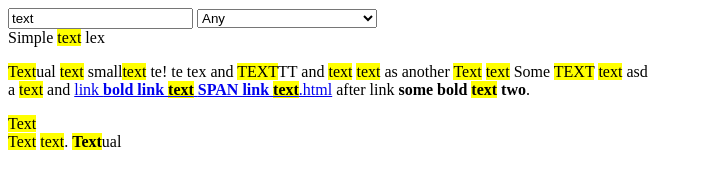
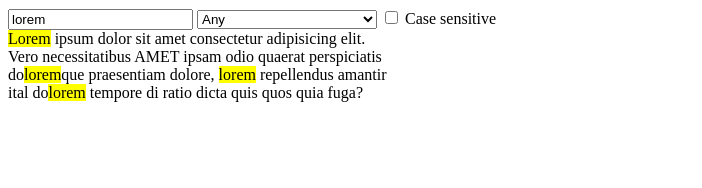
Before and after one commit to rokobuljan/hilite, a website with bundled scripts: page example.html in a window 1280 px wide. Shown: the whole page, without its empty margins (0-702 px from the left). Built offline with nearby package versions, Linux system fonts and the light colour scheme.

Commit message:
add: sensitive setter, keyboard tabbing; edit: readme, example

```diff
--- a/example.html
+++ b/example.html
@@ -9,7 +9,8 @@
 </head>
 
 <body>
-    <input value="text" type="search" id="search" placeholder="search"  autocomplete="off" />
+    <input value="lorem" type="search" id="search" placeholder="search"  autocomplete="off" />
+
     <select id="criteria">
         <option disabled>Select word match criteria: </option>
         <option value="any" selected>Any</option>
@@ -17,23 +18,13 @@
         <option value="end">Ends with</option>
         <option value="full">Full match</option>
     </select>
-
+    <label><input type="checkbox" id="sensitive"> Case sensitive</label>
 
     <div id="area">
-        Simple text lex
-        <p data-text="some text">
-            Textual text smalltext te! te tex and TEXTTT and text text as another Text text
-
-            Some TEXT text asd<br />
-            a text and
-            <a href="text.html">link <b>bold link text <span>SPAN link text</span></b>.html</a>
-            after link <b>some bold text two</b>.
-        </p>
-        <div>
-            Text
-            <br>
-            Text text. <b>Text</b>ual
-        </div>
+        Lorem ipsum dolor sit amet consectetur adipisicing elit.<br>
+        Vero necessitatibus AMET ipsam odio quaerat perspiciatis<br>
+        doloremque praesentiam dolore, lorem repellendus amantir<br>
+        ital dolorem tempore di ratio dicta quis quos quia fuga?<br>
     </div>
 
     <script type="module" src="./example.js"></script>
--- a/example.js
+++ b/example.js
@@ -4,12 +4,14 @@ const HL = new Hilite("#area");
 
 const EL_search = document.querySelector("#search");
 const EL_criteria = document.querySelector("#criteria");
+const EL_sensitive = document.querySelector("#sensitive");
 
 // Do on search "input"
 EL_search.addEventListener("input", () => HL.value = EL_search.value);
-
 // Change word-match criteria
 EL_criteria.addEventListener("input", () => HL.criteria = EL_criteria.value);
+// Change case
+EL_sensitive.addEventListener("input", () => HL.sensitive = EL_sensitive.checked);
 
-// Do on app init
-HL.value = "text";
+// Highlight!
+HL.value = EL_search.value;
--- a/src/index.js
+++ b/src/index.js
@@ -34,7 +34,11 @@ class Hilite {
         while ((match = this._reg.exec(node.nodeValue)) !== null) matches.push(match);
         matches.reverse().forEach(mtc => {
             const TN_after = node.splitText(mtc.index);
-            const EL_mark = ELNew(this.tag, { textContent: mtc[0], className: this.className });
+            const EL_mark = ELNew(this.tag, {
+                textContent: mtc[0],
+                className: this.className,
+                tabIndex: 0
+            });
             TN_after.nodeValue = TN_after.nodeValue.substring(mtc[0].length);
             node.parentNode.insertBefore(EL_mark, TN_after);
         });
@@ -55,7 +59,8 @@ class Hilite {
         if (!this._value) return;
 
         const val_escaped = regEscape(this._value);
-        const val_criteria = this._criteria === "any" ? val_escaped : {
+        const val_criteria = {
+            any: val_escaped,
             start: `(?<=^| )${val_escaped}`,
             end: `${val_escaped}(?=$| )`,
             full: `(?<=^| )${val_escaped}(?=$| )`,
@@ -84,6 +89,14 @@ class Hilite {
         this.highlight();
     }
 
+    get sensitive() {
+        return this._sensitive;
+    }
+
+    set sensitive(bool) {
+        this._sensitive = bool;
+        this.highlight();
+    }
 }
 
 export { Hilite }
```
Also changed, not shown: README.md.
